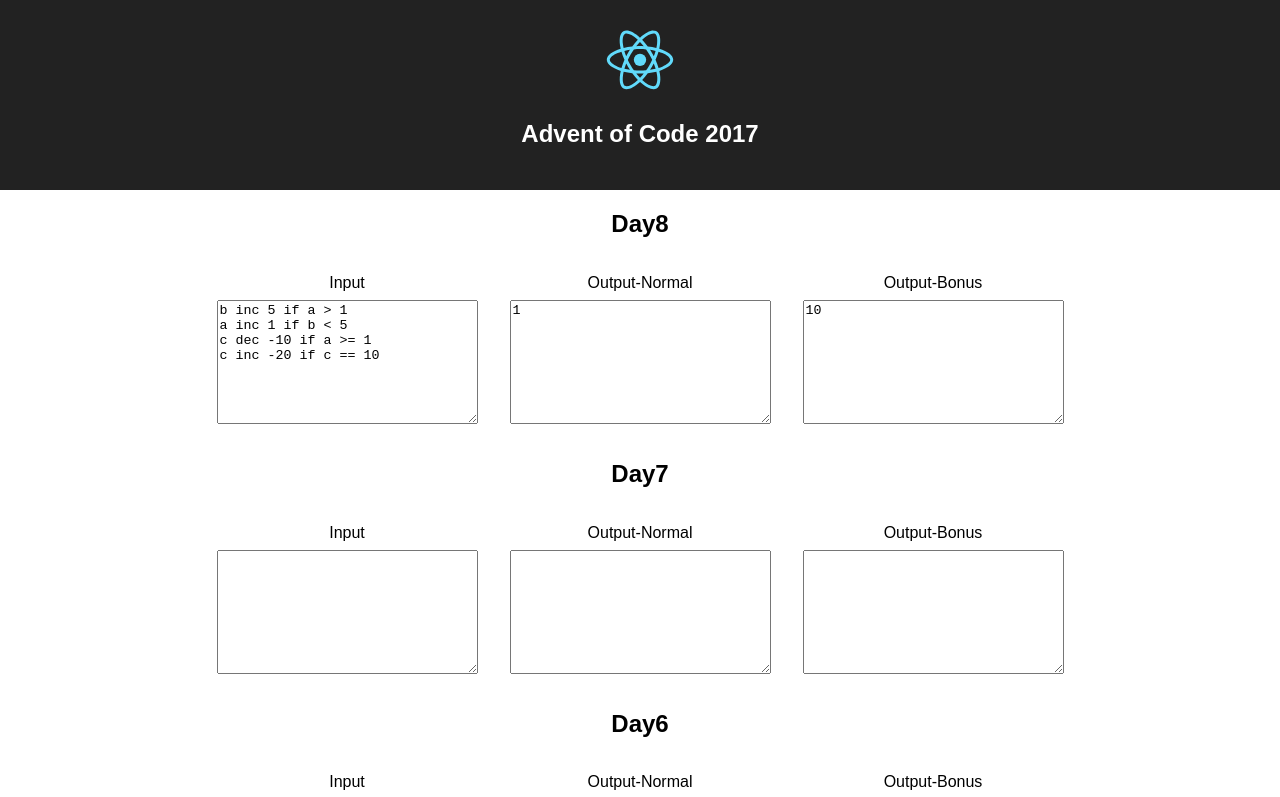
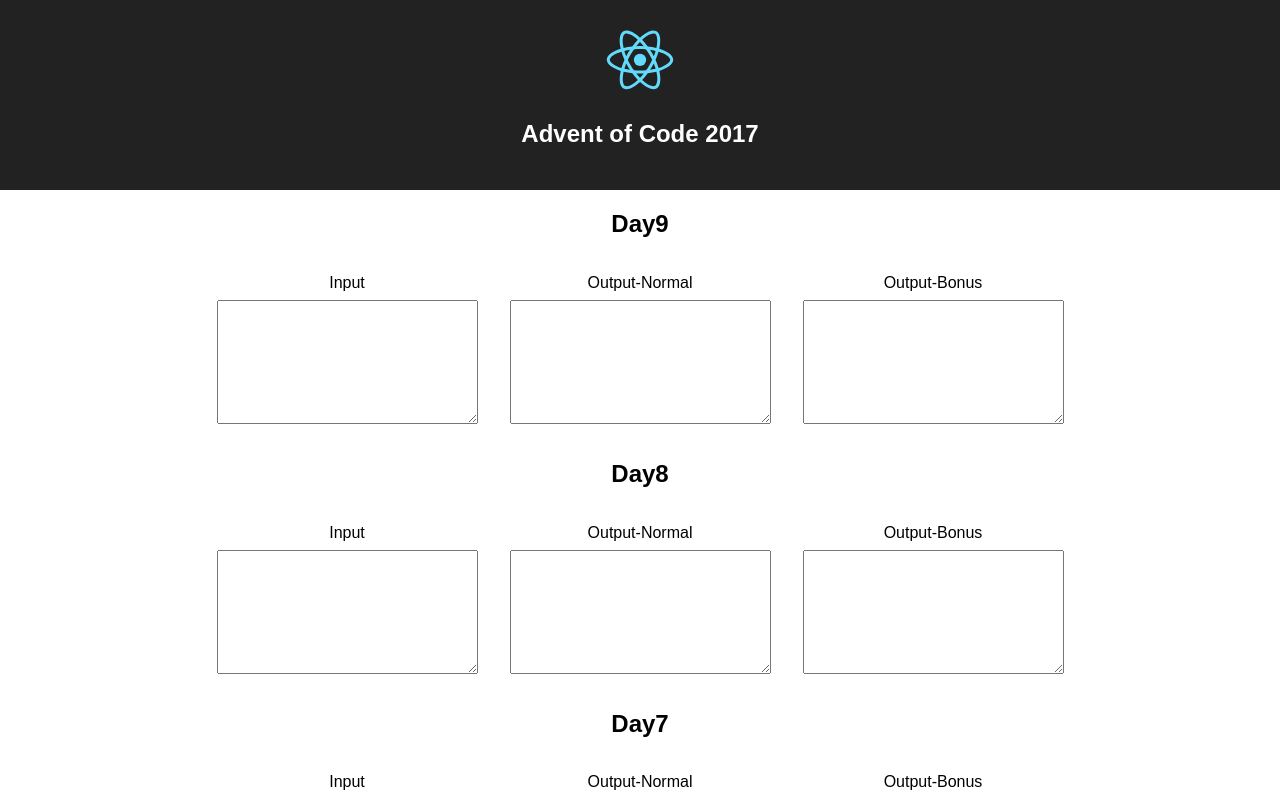
Before and after one commit to tudorpavel/advent-2017, a React (Create React App) app: page / in a window 1280 px wide. Shown: the top 797 px of the page. Built offline with nearby package versions, Linux system fonts and the light colour scheme.

Commit message:
solve Day9-Normal

```diff
--- a/src/App.js
+++ b/src/App.js
@@ -12,6 +12,7 @@ import * as day5 from './utils/day5';
 import * as day6 from './utils/day6';
 import * as day7 from './utils/day7';
 import * as day8 from './utils/day8';
+import * as day9 from './utils/day9';
 
 class App extends Component {
   render() {
@@ -23,12 +24,12 @@ class App extends Component {
         </header>
         <div className="App__content">
           <DayContainer
+            titleId="Day9"
+            dayHandler={ day9 }
+          />
+          <DayContainer
             titleId="Day8"
             dayHandler={ day8 }
-            inputText="b inc 5 if a > 1
-a inc 1 if b < 5
-c dec -10 if a >= 1
-c inc -20 if c == 10"
           />
           <DayContainer
             titleId="Day7"
--- /dev/null
+++ b/src/utils/day9.js
@@ -0,0 +1,29 @@
+import Stack from './day9/Stack';
+
+const parseInput = (inputText) => {
+  const escapeRegex = new RegExp(/(!.)/g);
+  const garbageRegex = new RegExp(/(<[^>]*>)+/g)
+
+  return inputText
+    .replace(escapeRegex, '')
+    .replace(garbageRegex, '');
+};
+
+export function normal(inputText) {
+  const noTrash = parseInput(inputText);
+  const stack = new Stack();
+
+  for (let char of noTrash.split('')) {
+    if (char === '{') {
+      stack.push();
+    } else if (char === '}') {
+      stack.pop();
+    }
+  }
+
+  return stack.score.toString();
+};
+
+export function bonus(inputText) {
+  return 'N/A';
+};
--- /dev/null
+++ b/src/utils/day9/Stack.js
@@ -0,0 +1,20 @@
+export default class Stack {
+  constructor() {
+    this.index = 0;
+    this.score = 0;
+  }
+
+  push() {
+    return ++(this.index);
+  }
+
+  pop() {
+    if (this.index === 0) {
+      throw new Error('tried to pop empty Stack');
+    }
+
+    this.score += this.index;
+
+    return --(this.index);
+  }
+}
```
